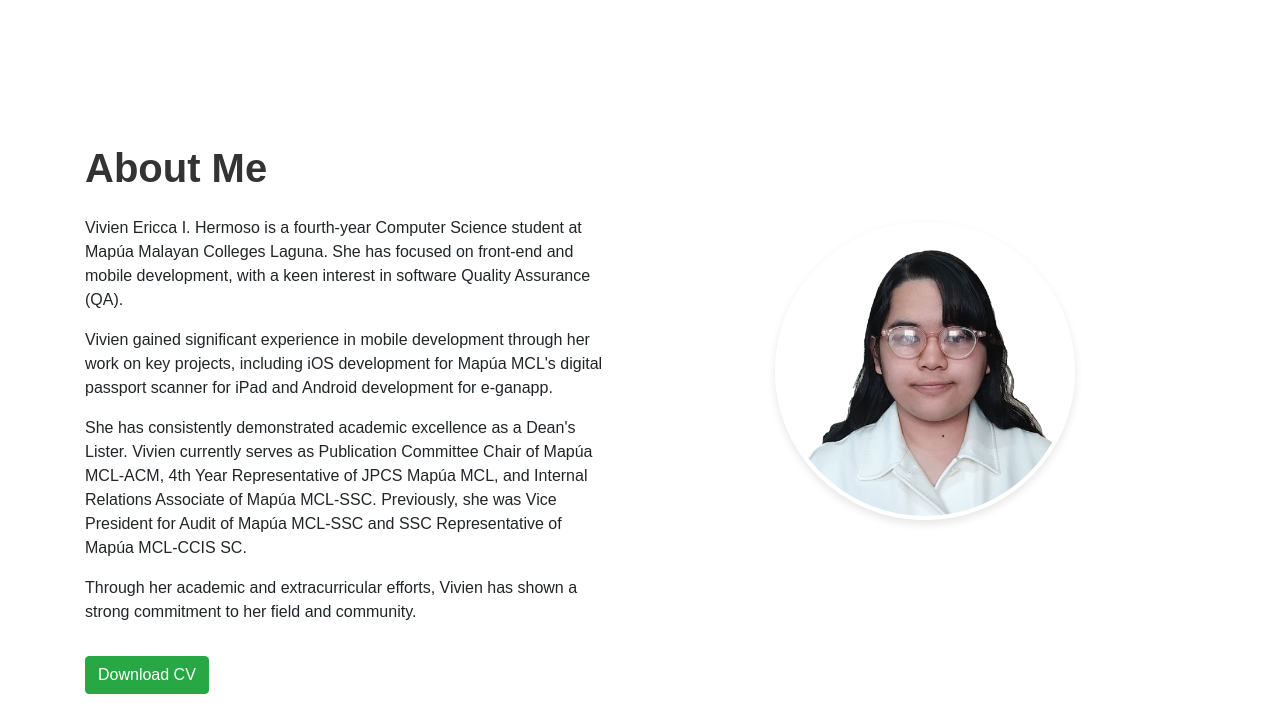
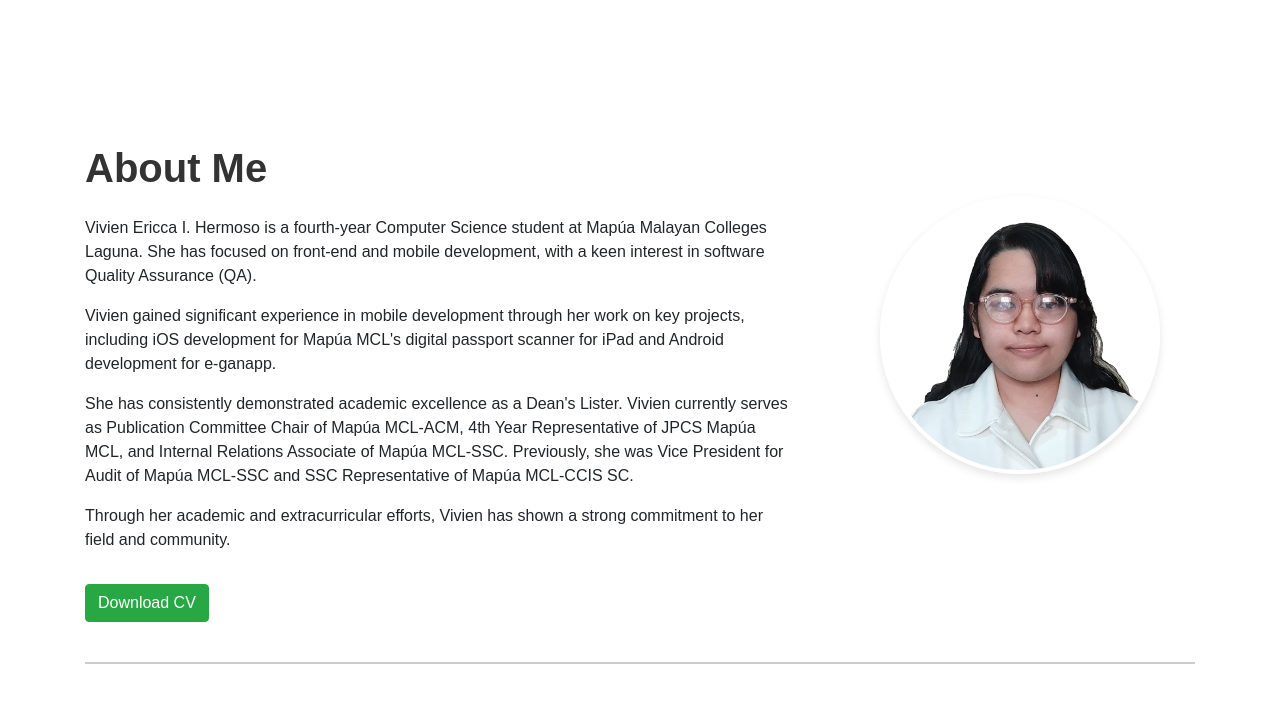
Before and after one commit to vivienhermoso/vivienhermoso.github.io, a plain HTML site: page index.html in a window 1280 px wide. Shown: the part 800-1520 px from the top of the page. Drawn offline with nearby package versions, Linux system fonts and the light colour scheme.

Commit message:
about section adjustment

```diff
--- a/index.html
+++ b/index.html
@@ -83,7 +83,7 @@
     <!-- About Section -->
     <section id="about" class="container pt-xl-5 fade-in-element">
         <div class="row">
-            <div class="col-lg-6">
+            <div class="col-lg-8">
                 <div class="about-content pt-xl-5" id="aboutme">
                     <h2 class="section-title mb-4 pt-xl-5" >About Me</h2>
                     <p>Vivien Ericca I. Hermoso is a fourth-year Computer Science student at Mapúa Malayan Colleges Laguna. She has focused on front-end and mobile development, with a keen interest in software Quality Assurance (QA).</p>
@@ -94,7 +94,7 @@
                 <a href="pdf/Vivien Ericca Hermoso CV.pdf" target="_blank" class="btn btn-success mt-3">Download CV</a>
                 </div>
             </div>
-            <div class="col-lg-6">
+            <div class="col-lg-4">
                 <div class="about-image text-center">
                     <img src="img/profilepic2.png" class="img-fluid rounded-circle profile-picture" alt="Profile Picture">
                     <div id="click-text" class="click-text position-absolute w-100 text-center"></div>
```
